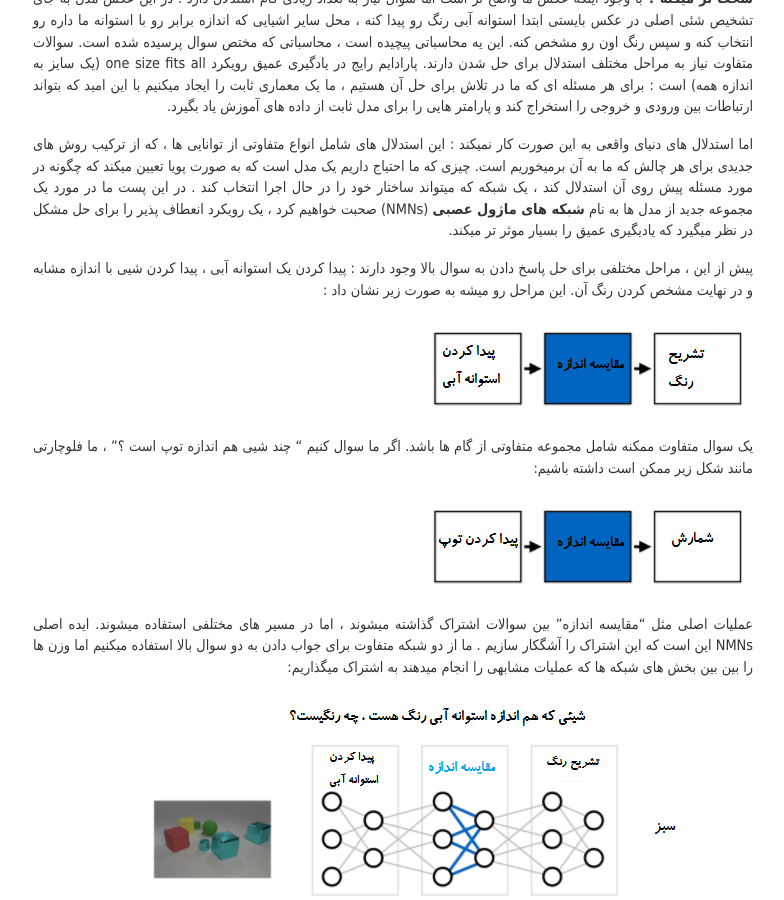
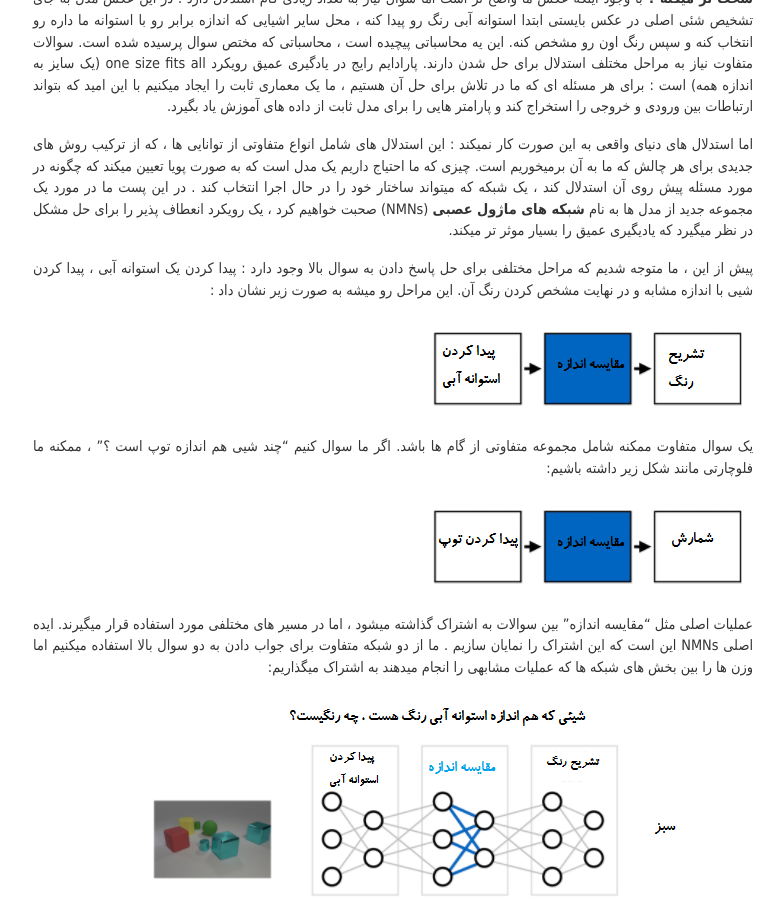
Before and after one commit to AlisterTA/alisterta.github.io, a Jekyll site: the page built from _posts/2017-06-22-یادگیری استدلال با استفاده از شبکه های ماژل عصبی.md, in a window 1280 px wide and 900 px high, scrolled down 1296 px. Shown: the whole window, without its empty margins (247-1031 px from the left). Built offline with Jekyll 4.4.1, drawn with Linux system fonts in a browser that asks for light colours; comment, search, counter and statistics services are not loaded.

Commit message:
Update 2017-06-22-یادگیری استدلال با استفاده از شبکه های ماژل عصبی.md

```diff
--- a/_posts/2017-06-22-یادگیری استدلال با استفاده از شبکه های ماژل عصبی.md
+++ b/_posts/2017-06-22-یادگیری استدلال با استفاده از شبکه های ماژل عصبی.md
@@ -22,15 +22,15 @@ title: یادگیری استدلال با استفاده از شبکه های م
 
  اما استدلال های دنیای واقعی به این صورت کار نمیکند : این استدلال های شامل انواع متفاوتی از توانایی ها ، که از ترکیب روش های جدیدی برای هر چالش که ما به آن برمیخوریم است. چیزی که ما احتیاج داریم یک مدل است که به صورت پویا تعیین میکند که چگونه در مورد مسئله پیش روی آن استدلال کند ، یک شبکه که میتواند ساختار خود را در حال اجرا انتخاب کند . در این پست ما در مورد یک مجموعه جدید از مدل ها به نام **شبکه های ماژول عصبی** (NMNs) صحبت خواهیم کرد ، یک رویکرد انعطاف پذیر را برای حل مشکل در نظر میگیرد که یادیگیری عمیق را بسیار موثر تر میکند.
 
-پیش از این ، مراحل مختلفی برای حل پاسخ دادن به سوال بالا وجود دارند : پیدا کردن یک استوانه آبی ، پیدا کردن شیی با اندازه مشابه و در نهایت مشخص کردن رنگ آن. این مراحل رو میشه به صورت زیر نشان داد :
+پیش از این ، ما متوجه شدیم که مراحل مختلفی برای حل پاسخ دادن به سوال بالا وجود دارد : پیدا کردن یک استوانه آبی ، پیدا کردن شیی با اندازه مشابه و در نهایت مشخص کردن رنگ آن. این مراحل رو میشه به صورت زیر نشان داد :
 
 ![_config.yml]({{ site.baseurl }}/images/1/4.png)
 
-یک سوال متفاوت ممکنه شامل مجموعه متفاوتی از گام ها باشد. اگر ما سوال کنیم " چند شیی هم اندازه توپ است ؟" ، ما فلوچارتی مانند شکل زیر ممکن است داشته باشیم:
+یک سوال متفاوت ممکنه شامل مجموعه متفاوتی از گام ها باشد. اگر ما سوال کنیم "چند شیی هم اندازه توپ است ؟" ، ممکنه ما فلوچارتی مانند شکل زیر داشته باشیم:
 
 ![_config.yml]({{ site.baseurl }}/images/1/5.png)
 
- عملیات اصلی مثل "مقایسه اندازه" بین سوالات اشتراک گذاشته میشوند ، اما در مسیر های مختلفی استفاده میشوند. ایده اصلی NMNs  این است که این اشتراک را آشگکار سازیم . ما از دو شبکه متفاوت برای جواب دادن به دو سوال بالا استفاده میکنیم  اما وزن ها را بین بین بخش های شبکه ها که عملیات مشابهی را انجام میدهند به اشتراک میگذاریم:
+ عملیات اصلی مثل "مقایسه اندازه" بین سوالات به اشتراک گذاشته میشود ، اما در مسیر های مختلفی مورد استفاده قرار میگیرند. ایده اصلی NMNs  این است که این اشتراک را نمایان سازیم . ما از دو شبکه متفاوت برای جواب دادن به دو سوال بالا استفاده میکنیم  اما وزن ها را بین بخش های شبکه ها که عملیات مشابهی را انجام میدهند به اشتراک میگذاریم:
 
  ![_config.yml]({{ site.baseurl }}/images/1/6.png)
 
```
